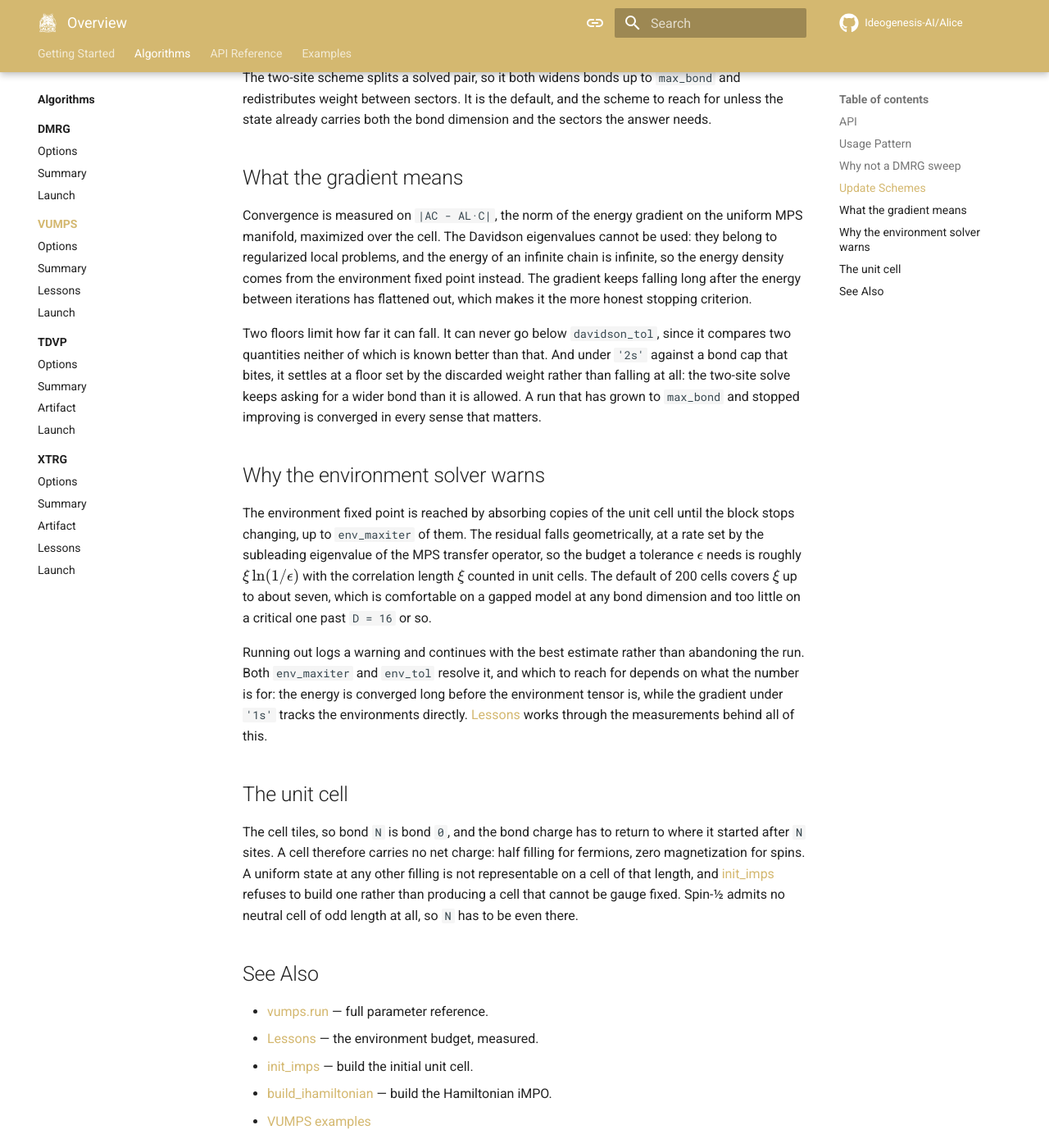
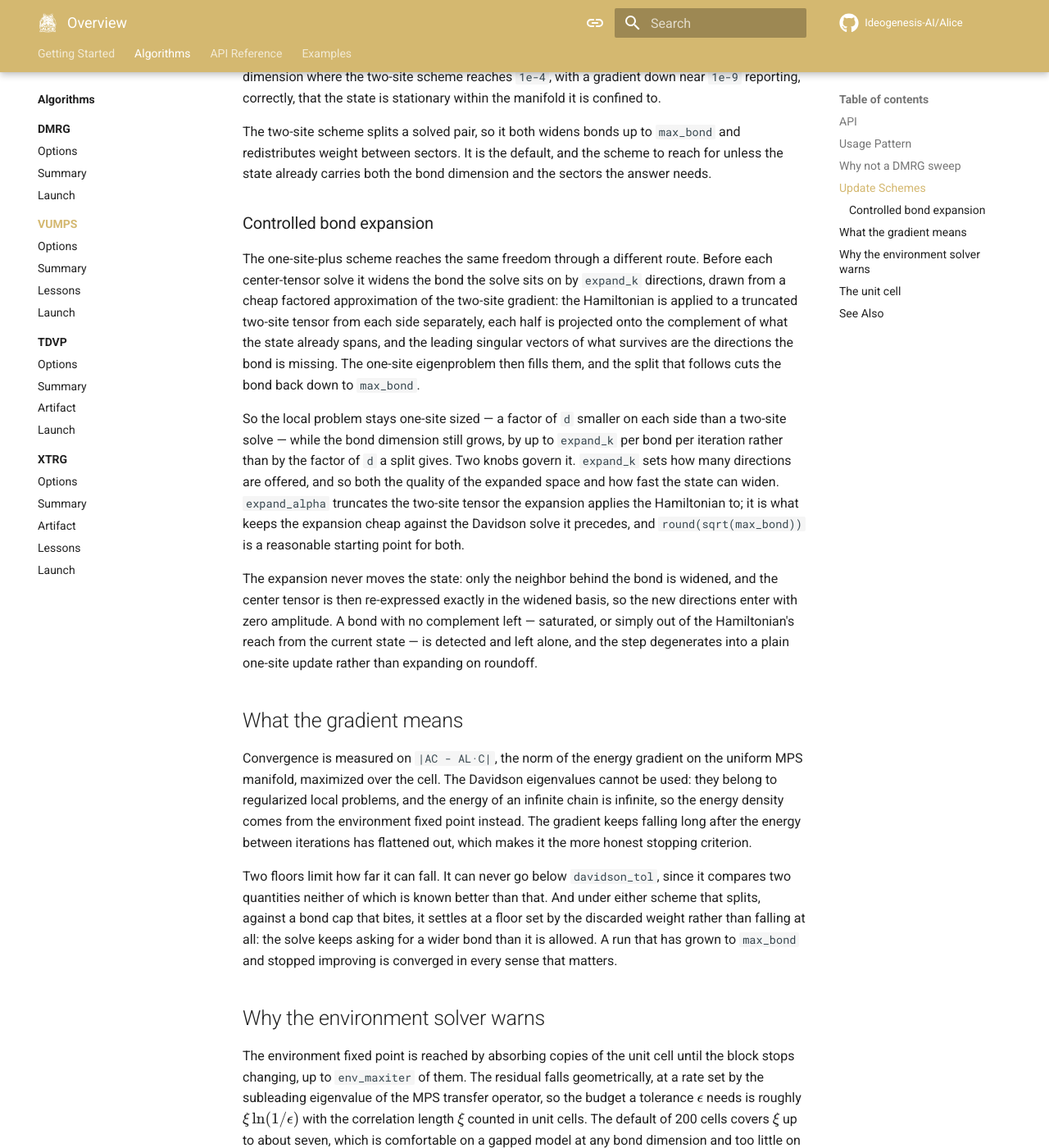
Before and after one commit to Ideogenesis-AI/Alice, an MkDocs documentation site: the page built from docs/algorithms/vumps/index.md, in a window 1280 px wide and 1400 px high, scrolled down 1722 px. Shown: the whole window at 82% size. Built offline with MkDocs 1.6.1 and Material for MkDocs 9.7.7, drawn with Linux system fonts in a browser that asks for light colours; comment, search, counter and statistics services are not loaded; some of the changed text lies outside the part shown.

Commit message:
Document controlled bond expansion in the VUMPS guide
Added the third scheme to the table and a section explaining what the expansion does and what the two knobs buy: where the proposed directions come from, why the local problem stays a factor of the physical dimension smaller on each side than a two-site solve, and why the widening cannot move the state. The page had told the reader that the two-site scheme was the only way to grow a bond and that the gradient floor was its alone, both of which now belong to either scheme that splits.

```diff
--- a/docs/algorithms/vumps/index.md
+++ b/docs/algorithms/vumps/index.md
@@ -38,18 +38,27 @@ The unit of work is therefore an iteration, not a sweep. One iteration solves ev
 
 | Name | Alias | Description |
 |------|-------|-------------|
-| `'2s'` | `'2-site'`, `'two-site'` | Two-site update with SVD; the only scheme that can grow the bond dimension |
+| `'2s'` | `'2-site'`, `'two-site'` | Two-site update with SVD; grows the bond dimension through the split |
 | `'1s'` | `'1-site'`, `'one-site'` | Single-site update with a polar gauge step; preserves bond dimension and charge sectors |
+| `'1sp'` | `'1-site-plus'`, `'one-site-plus'` | Single-site update on a bond widened by controlled bond expansion; grows the bond dimension at one-site cost |
 
 The one-site scheme solves two eigenproblems per cell position, one for the center tensor and one for the bond matrix, and glues them back together with a polar decomposition. It discards nothing, so it cannot grow the bond dimension, and it also cannot move weight from one charge sector to another: the sectors the initial state carried are the sectors the converged state carries. On the Heisenberg chain that limit shows up as an energy error around `1e-3` at a bond dimension where the two-site scheme reaches `1e-4`, with a gradient down near `1e-9` reporting, correctly, that the state is stationary within the manifold it is confined to.
 
 The two-site scheme splits a solved pair, so it both widens bonds up to `max_bond` and redistributes weight between sectors. It is the default, and the scheme to reach for unless the state already carries both the bond dimension and the sectors the answer needs.
 
+### Controlled bond expansion
+
+The one-site-plus scheme reaches the same freedom through a different route. Before each center-tensor solve it widens the bond the solve sits on by `expand_k` directions, drawn from a cheap factored approximation of the two-site gradient: the Hamiltonian is applied to a truncated two-site tensor from each side separately, each half is projected onto the complement of what the state already spans, and the leading singular vectors of what survives are the directions the bond is missing. The one-site eigenproblem then fills them, and the split that follows cuts the bond back down to `max_bond`.
+
+So the local problem stays one-site sized — a factor of `d` smaller on each side than a two-site solve — while the bond dimension still grows, by up to `expand_k` per bond per iteration rather than by the factor of `d` a split gives. Two knobs govern it. `expand_k` sets how many directions are offered, and so both the quality of the expanded space and how fast the state can widen. `expand_alpha` truncates the two-site tensor the expansion applies the Hamiltonian to; it is what keeps the expansion cheap against the Davidson solve it precedes, and `round(sqrt(max_bond))` is a reasonable starting point for both.
+
+The expansion never moves the state: only the neighbor behind the bond is widened, and the center tensor is then re-expressed exactly in the widened basis, so the new directions enter with zero amplitude. A bond with no complement left — saturated, or simply out of the Hamiltonian's reach from the current state — is detected and left alone, and the step degenerates into a plain one-site update rather than expanding on roundoff.
+
 ## What the gradient means
 
 Convergence is measured on `|AC - AL·C|`, the norm of the energy gradient on the uniform MPS manifold, maximized over the cell. The Davidson eigenvalues cannot be used: they belong to regularized local problems, and the energy of an infinite chain is infinite, so the energy density comes from the environment fixed point instead. The gradient keeps falling long after the energy between iterations has flattened out, which makes it the more honest stopping criterion.
 
-Two floors limit how far it can fall. It can never go below `davidson_tol`, since it compares two quantities neither of which is known better than that. And under `'2s'` against a bond cap that bites, it settles at a floor set by the discarded weight rather than falling at all: the two-site solve keeps asking for a wider bond than it is allowed. A run that has grown to `max_bond` and stopped improving is converged in every sense that matters.
+Two floors limit how far it can fall. It can never go below `davidson_tol`, since it compares two quantities neither of which is known better than that. And under either scheme that splits, against a bond cap that bites, it settles at a floor set by the discarded weight rather than falling at all: the solve keeps asking for a wider bond than it is allowed. A run that has grown to `max_bond` and stopped improving is converged in every sense that matters.
 
 ## Why the environment solver warns
 
```
